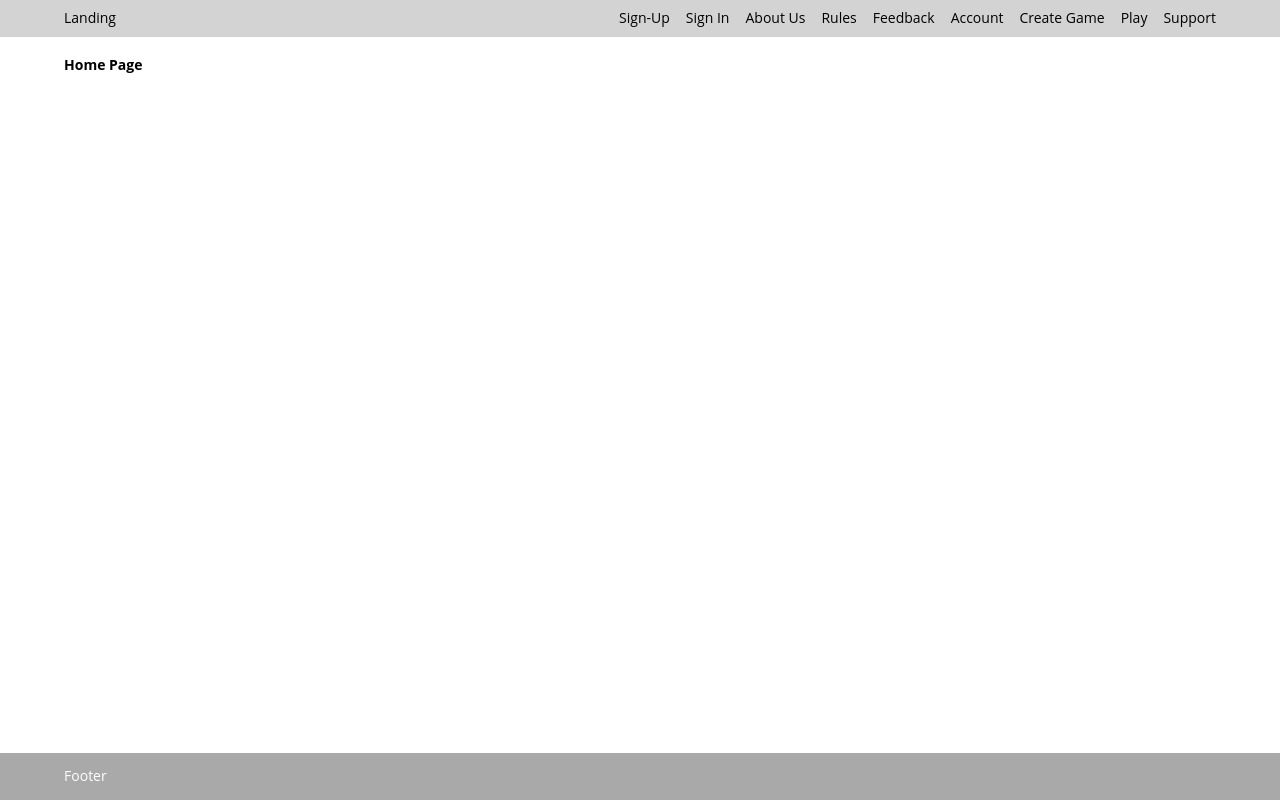
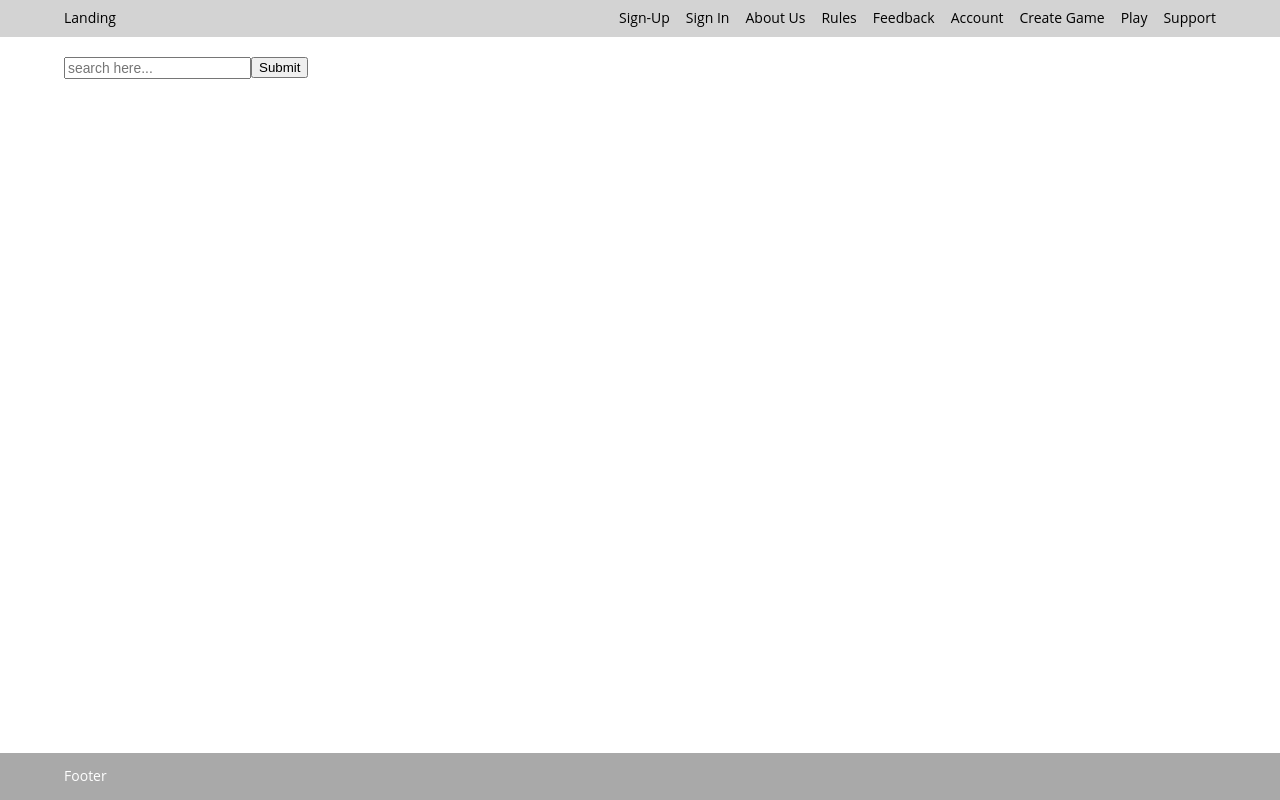
Before and after one commit to samuraijane/leopardy, a React app in the folder react-ui/: page / in a window 1280 px wide. Built offline with nearby package versions, Linux system fonts and the light colour scheme.

Commit message:
creating a search component

```diff
--- a/package.json
+++ b/package.json
@@ -26,13 +26,9 @@
   },
   "devDependencies": {
     "nodemon": "^2.0.22"
-<<<<<<< HEAD
   },
   "bugs": {
     "url": "https://github.com/samuraijane/leopardy/issues"
   },
   "homepage": "https://github.com/samuraijane/leopardy#readme"
-=======
-  }
->>>>>>> 6187e2d (heartbeat route made and server functional (#25))
 }
--- /dev/null
+++ b/react-ui/components/search-bar/search-bar.jsx
@@ -0,0 +1,34 @@
+import { useState } from "react"
+
+const SearchBar = () => {
+
+    const [query, setQuery] = useState(" ")
+
+    console.log(query)
+
+    function searchButton() {
+        setQuery(query)
+    }
+    function handleEnterButton(e) {
+        if(e.key === 'Enter') {
+            console.log(query)
+        }
+    }
+
+    return (
+        <>
+        <div className="search-container">
+            <input
+            type='text'
+            placeholder='search here...'
+            className="search"
+            onChange={e => setQuery(e.target.value)}
+            onKeyUp={handleEnterButton}
+            />
+            <button onClick={searchButton}>Submit</button>
+        </div>
+        </>
+    )
+};
+
+export default SearchBar;
--- a/react-ui/sectioning/header.jsx
+++ b/react-ui/sectioning/header.jsx
@@ -7,7 +7,7 @@ const Header = () => {
   const navs = data.map(nav => <NavLink key={nav.href} to={nav.href}>{nav.name}</NavLink>);
   return (
     <header>
-      <div className='y-wrap y-navs' >{navs}</div>
+      <div className='y-wrap y-navs'>{navs}</div>
     </header>
   )
 };
--- a/react-ui/view/landing.jsx
+++ b/react-ui/view/landing.jsx
@@ -1,8 +1,9 @@
 import React from 'react'
+import  SearchBar from "../components/search-bar/search-bar"
 
 const Landing = () => {
     return (
-      <h1> Home Page </h1>
+      <SearchBar />
     )
   };
 
```
